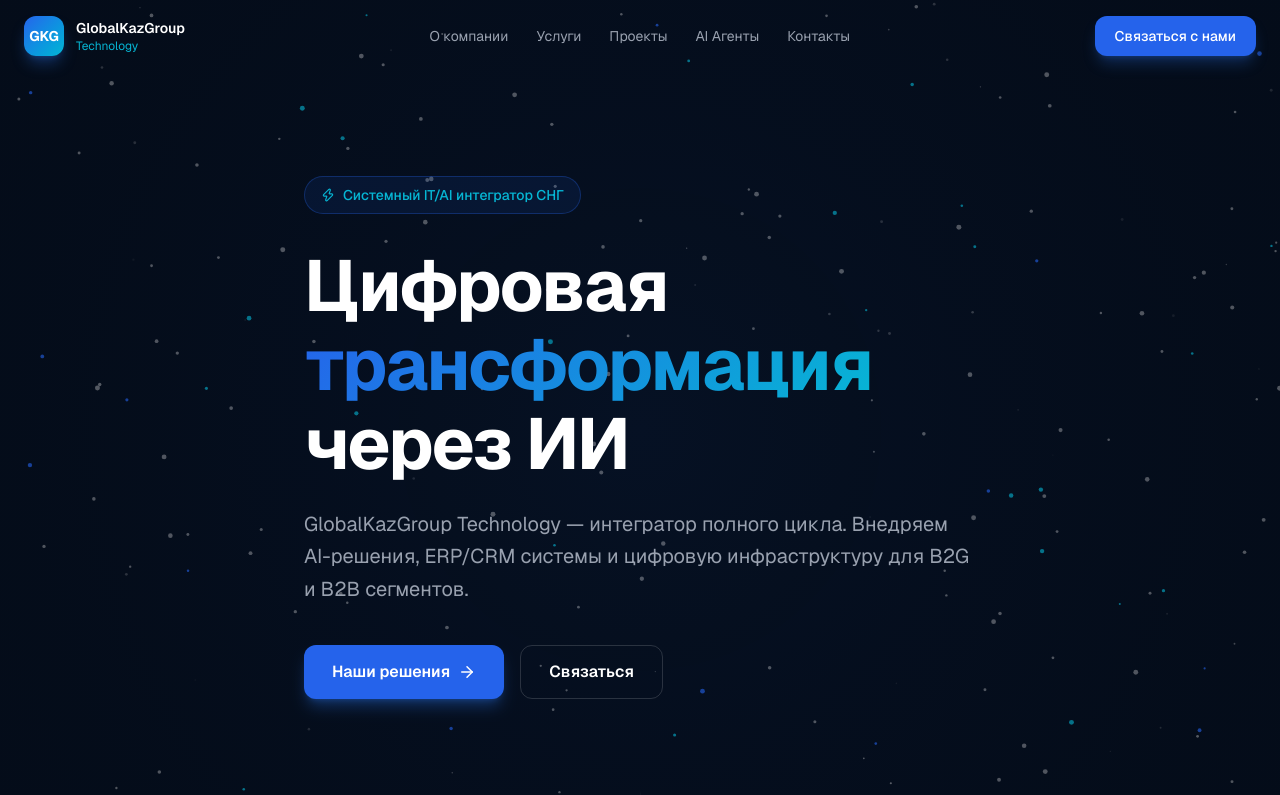
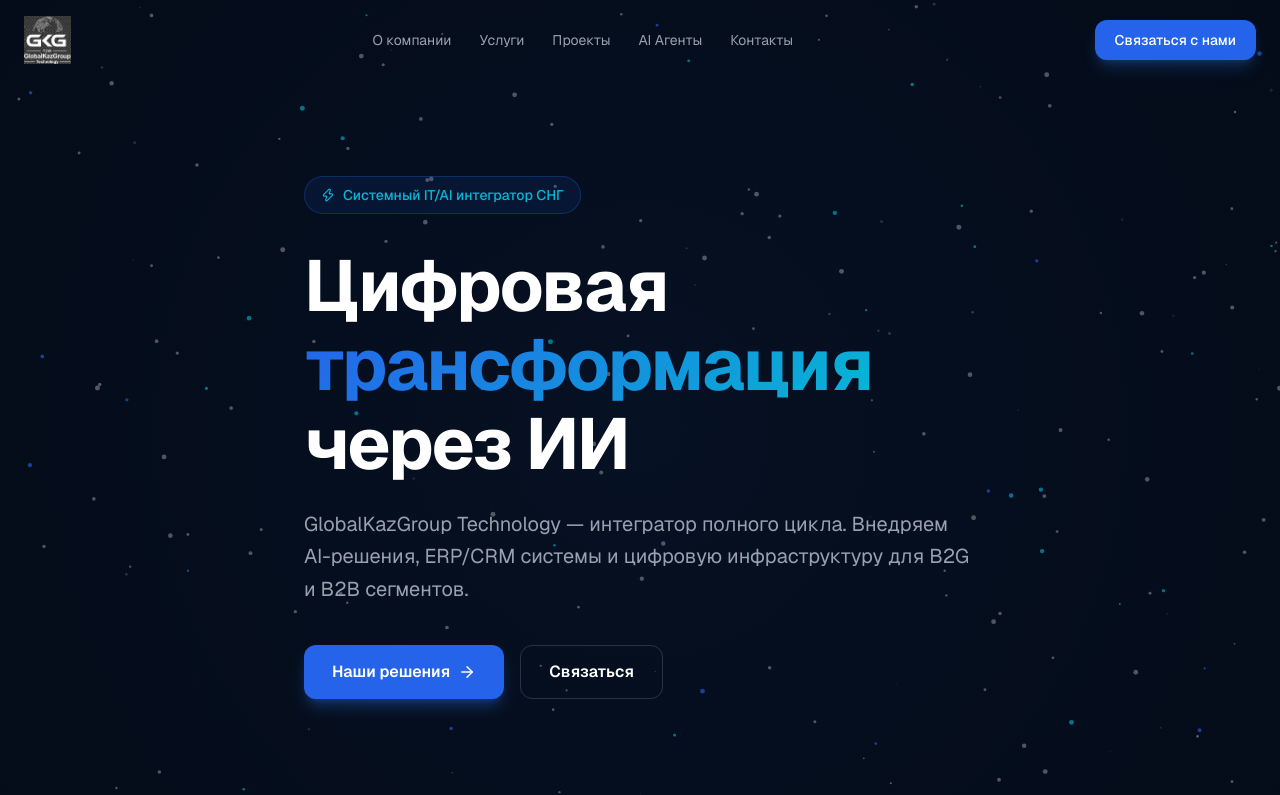
Before and after one commit to Quithan/GlobalKazGroupTechnology, a Next.js app: page / in a window 1280 px wide. Shown: the top 795 px of the page. Built offline with nearby package versions, Linux system fonts and the light colour scheme.

Commit message:
Added logo, connected contact form with Resend

```diff
--- a/app/api/contact/route.ts
+++ b/app/api/contact/route.ts
@@ -74,7 +74,7 @@ export async function POST(req: NextRequest) {
 
   try {
     await resend.emails.send({
-      from: "GlobalKazGroup Website <onboarding@resend.dev>",
+      from: "GlobalKazGroup Website <info@globalkazgrouptechnology.kz>",
       to: CONTACT_EMAIL,
       replyTo: email,
       subject: `Новая заявка от ${name.trim()}`,
--- a/app/page.tsx
+++ b/app/page.tsx
@@ -1,5 +1,6 @@
 "use client";
 
+import Image from "next/image";
 import { motion, useInView, AnimatePresence } from "motion/react";
 import { useRef, useState, useEffect, useCallback } from "react";
 import {
@@ -477,14 +478,15 @@ function Navbar({ onContact }: { onContact: () => void }) {
     >
       <div className="max-w-7xl mx-auto px-4 sm:px-6 py-4 flex items-center justify-between">
         {/* Logo */}
-        <a href="#" className="flex items-center gap-3 cursor-pointer">
-          <div className="w-10 h-10 rounded-xl bg-gradient-to-br from-[#2563eb] to-[#06b6d4] flex items-center justify-center font-bold text-white text-sm shadow-lg shadow-blue-500/30 flex-shrink-0">
-            GKG
-          </div>
-          <div className="leading-tight">
-            <div className="text-white font-semibold text-sm">GlobalKazGroup</div>
-            <div className="text-[#06b6d4] text-xs">Technology</div>
-          </div>
+        <a href="#" className="flex items-center cursor-pointer">
+          <Image
+            src="/logo-white.png"
+            alt="GlobalKazGroup Technology"
+            width={140}
+            height={56}
+            className="h-12 w-auto object-contain"
+            priority
+          />
         </a>
 
         {/* Desktop nav */}
@@ -1395,14 +1397,14 @@ function Footer() {
         <div className="grid sm:grid-cols-2 lg:grid-cols-4 gap-10 mb-14">
           {/* Brand */}
           <div className="lg:col-span-2">
-            <div className="flex items-center gap-3 mb-5">
-              <div className="w-10 h-10 rounded-xl bg-gradient-to-br from-[#2563eb] to-[#06b6d4] flex items-center justify-center font-bold text-white text-sm shadow-lg shadow-blue-500/25 flex-shrink-0">
-                GKG
-              </div>
-              <div>
-                <div className="text-white font-semibold text-sm">GlobalKazGroup Technology</div>
-                <div className="text-gray-600 text-xs">ТОО «GlobalKazGroup Technology»</div>
-              </div>
+            <div className="mb-5">
+              <Image
+                src="/logo-white.png"
+                alt="GlobalKazGroup Technology"
+                width={160}
+                height={64}
+                className="h-14 w-auto object-contain"
+              />
             </div>
             <p className="text-gray-500 text-sm leading-relaxed max-w-xs">
               Системный IT/AI интегратор полного цикла для B2G и B2B сегментов
```
Also changed, not shown: public/logo-white.png (added).
